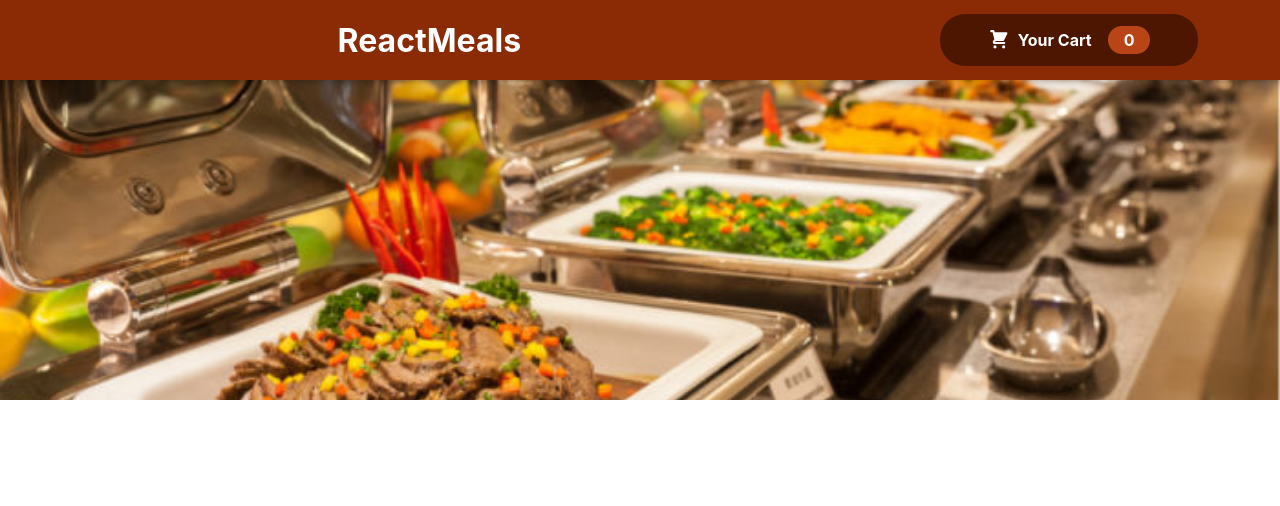
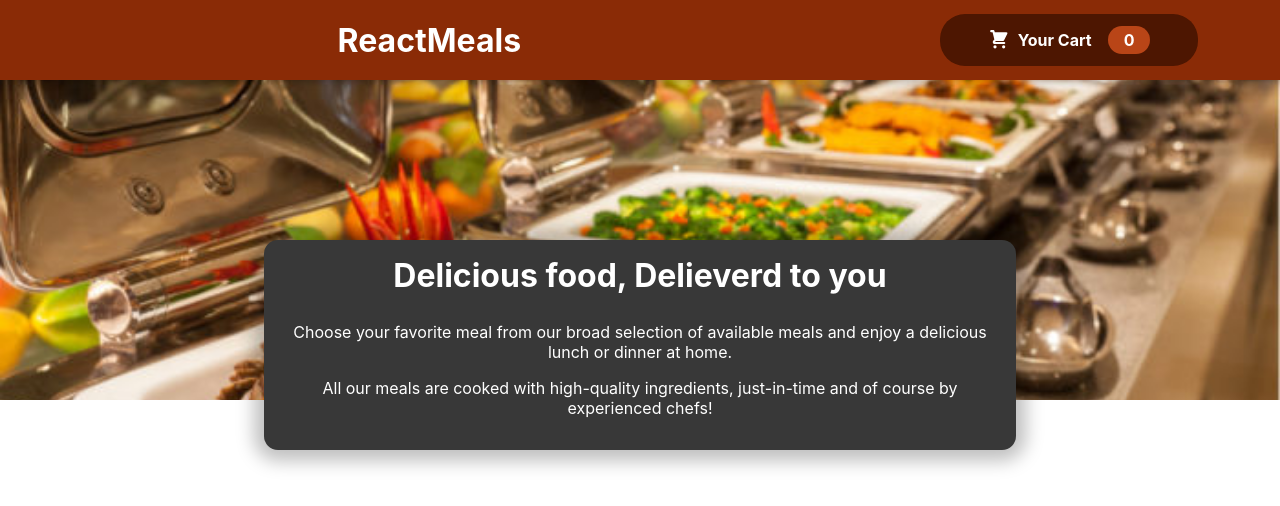
Before and after one commit to Ishhaxkaurr/restaurantapp, a React (Create React App) app: page / in a window 1280 px wide. Shown: the top 506 px of the page. Built offline with nearby package versions, Linux system fonts and the light colour scheme.

Commit message:
Added Summary

```diff
--- a/src/App.js
+++ b/src/App.js
@@ -1,9 +1,11 @@
 import "./App.css";
 import Header from "./Components/Layout/Header";
+import Summary from "./Components/Meals/Summary.js";
 const App = () => {
   return (
     <>
       <Header />
+      <Summary />
     </>
   );
 };
--- /dev/null
+++ b/src/Components/Meals/Summary.js
@@ -0,0 +1,15 @@
+import classes from './Summary.module.css'
+const Summary=()=>{
+    return(
+    <section className={classes.summary}>
+    <h2>Delicious food, Delieverd to you</h2>
+    <p>
+    Choose your favorite meal from our broad selection of available meals and enjoy a delicious lunch or dinner at home.
+    </p>
+    <p>
+    All our meals are cooked with high-quality ingredients, just-in-time and of course by experienced chefs!
+    </p>
+    </section>
+    )}
+
+    export default Summary;
--- /dev/null
+++ b/src/Components/Meals/Summary.module.css
@@ -0,0 +1,18 @@
+.summary {
+    text-align: center;
+    max-width: 45rem;
+    width: 90%;
+    margin: auto;
+    margin-top: -10rem;
+    position: relative;
+    background-color: #383838;
+    color: white;
+    border-radius: 14px;
+    padding: 1rem;
+    box-shadow: 0 1px 18px 10px rgba(0, 0, 0, 0.25);
+  }
+
+  .summary h2 {
+    font-size: 2rem;
+    margin-top: 0;
+  }
```
